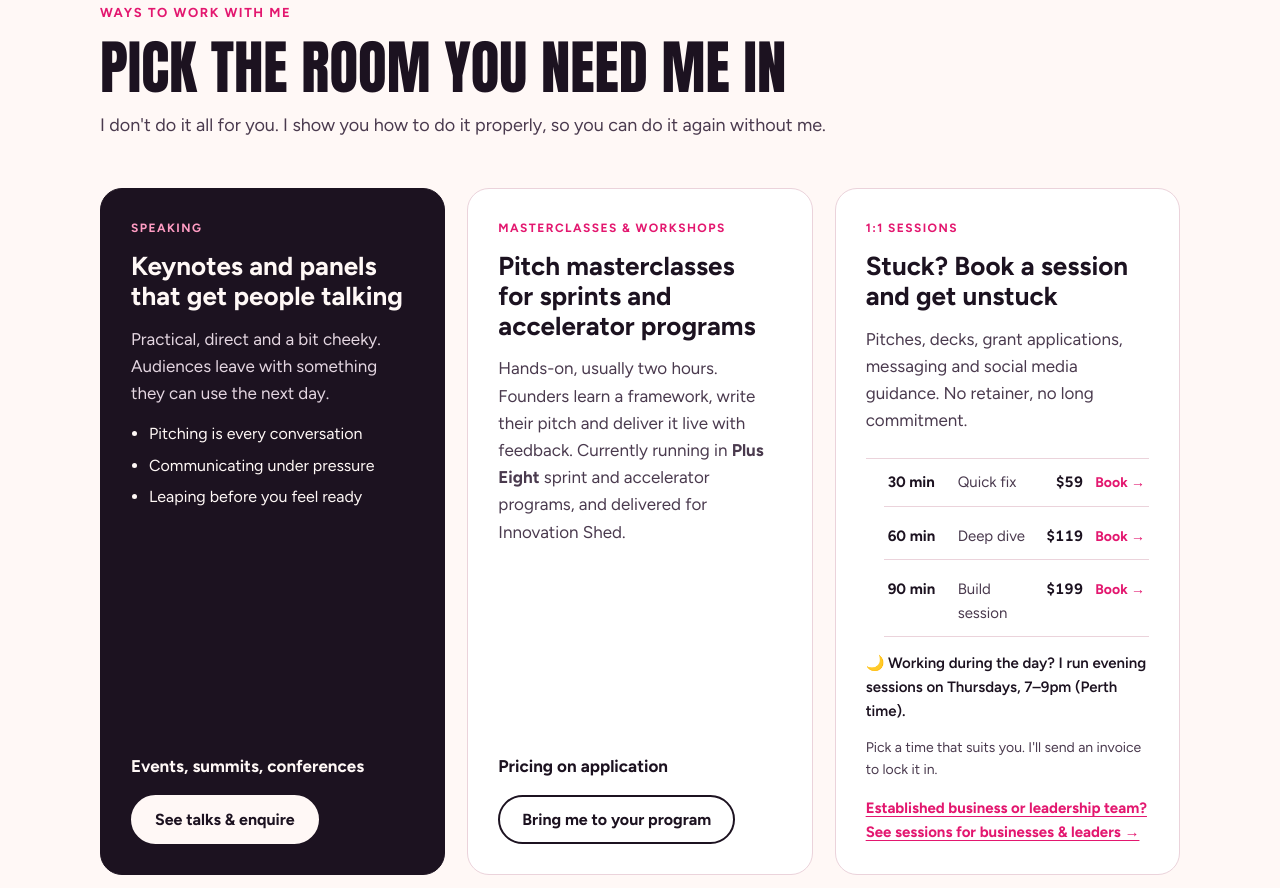
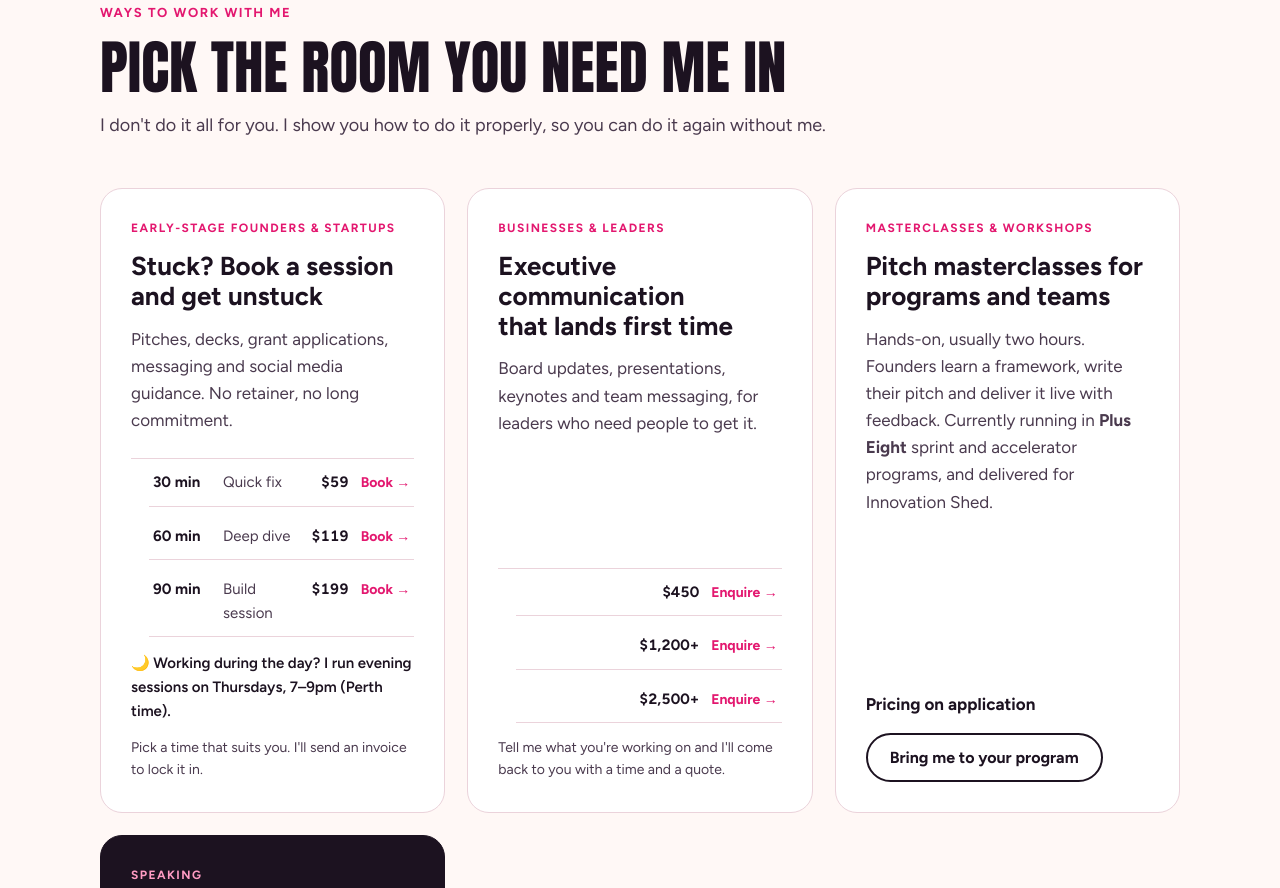
Before and after one commit to taketheleapwithvictoria/Taketheleapwebsite, an Eleventy site: page take-the-leap-website-editable/src/index.njk in a window 1280 px wide. Shown: the part 1694-2582 px from the top of the page. Built offline with nearby package versions, Linux system fonts and the light colour scheme; Eleventy itself is replaced by a stand-in of ours; files that its build step writes are made by us from their sources.

Commit message:
Update index.njk

```diff
--- a/take-the-leap-website-editable/src/index.njk
+++ b/take-the-leap-website-editable/src/index.njk
@@ -58,7 +58,43 @@
       <h2>Pick the room you need me in</h2>
       <p>I don't do it all for you. I show you how to do it properly, so you can do it again without me.</p>
     </div>
-    <div class="offers">
+    <div class="offers four">
+      <article class="offer" id="book">
+        <span class="tag">Early-stage founders &amp; startups</span>
+        <h3>Stuck? Book a session and get unstuck</h3>
+        <p>Pitches, decks, grant applications, messaging and social media guidance. No retainer, no long commitment.</p>
+        <div class="foot">
+          <ul class="sessions">
+            {%- for s in booking.sessions %}
+            <li><a href="{{ s.url }}"><span class="len">{{ s.length }}</span><span class="what">{{ s.name }}</span><b>{{ s.price }}</b><span class="go">Book →</span></a></li>
+            {%- endfor %}
+          </ul>
+          <span class="evening-note">{{ booking.evening }}</span>
+          <span class="muted" style="font-size:14px">Pick a time that suits you. I'll send an invoice to lock it in.</span>
+        </div>
+      </article>
+      <article class="offer">
+        <span class="tag">Businesses &amp; leaders</span>
+        <h3>Executive communication that lands first time</h3>
+        <p>Board updates, presentations, keynotes and team messaging, for leaders who need people to get it.</p>
+        <div class="foot">
+          <ul class="sessions">
+            {%- for s in business.sessions %}
+            <li><a href="/services#business"><span class="len">{{ s.time }}</span><span class="what">{{ s.name }}</span><b>{{ s.price | replace("From ", "") }}{% if "From" in s.price %}+{% endif %}</b><span class="go">Enquire →</span></a></li>
+            {%- endfor %}
+          </ul>
+          <span class="muted" style="font-size:14px">Tell me what you're working on and I'll come back to you with a time and a quote.</span>
+        </div>
+      </article>
+      <article class="offer">
+        <span class="tag">Masterclasses &amp; workshops</span>
+        <h3>Pitch masterclasses for programs and teams</h3>
+        <p>Hands-on, usually two hours. Founders learn a framework, write their pitch and deliver it live with feedback. Currently running in <strong>Plus Eight</strong> sprint and accelerator programs, and delivered for Innovation Shed.</p>
+        <div class="foot">
+          <span class="note">Pricing on application</span>
+          <a class="btn btn-line" href="/services#workshops">Bring me to your program</a>
+        </div>
+      </article>
       <article class="offer feature">
         <span class="tag">Speaking</span>
         <h3>Keynotes and panels that get people talking</h3>
@@ -71,30 +107,6 @@
         <div class="foot">
           <span class="note">Events, summits, conferences</span>
           <a class="btn" href="/speaking">See talks &amp; enquire</a>
-        </div>
-      </article>
-      <article class="offer">
-        <span class="tag">Masterclasses &amp; workshops</span>
-        <h3>Pitch masterclasses for sprints and accelerator programs</h3>
-        <p>Hands-on, usually two hours. Founders learn a framework, write their pitch and deliver it live with feedback. Currently running in <strong>Plus Eight</strong> sprint and accelerator programs, and delivered for Innovation Shed.</p>
-        <div class="foot">
-          <span class="note">Pricing on application</span>
-          <a class="btn btn-line" href="/services#workshops">Bring me to your program</a>
-        </div>
-      </article>
-      <article class="offer" id="book">
-        <span class="tag">1:1 sessions</span>
-        <h3>Stuck? Book a session and get unstuck</h3>
-        <p>Pitches, decks, grant applications, messaging and social media guidance. No retainer, no long commitment.</p>
-        <div class="foot">
-          <ul class="sessions">
-            {%- for s in booking.sessions %}
-            <li><a href="{{ s.url }}"><span class="len">{{ s.length }}</span><span class="what">{{ s.name }}</span><b>{{ s.price }}</b><span class="go">Book →</span></a></li>
-            {%- endfor %}
-          </ul>
-          <span class="evening-note">{{ booking.evening }}</span>
-          <span class="muted" style="font-size:14px">Pick a time that suits you. I'll send an invoice to lock it in.</span>
-          <a class="biz-link" href="/services#business">Established business or leadership team? See sessions for businesses &amp; leaders →</a>
         </div>
       </article>
     </div>
```
